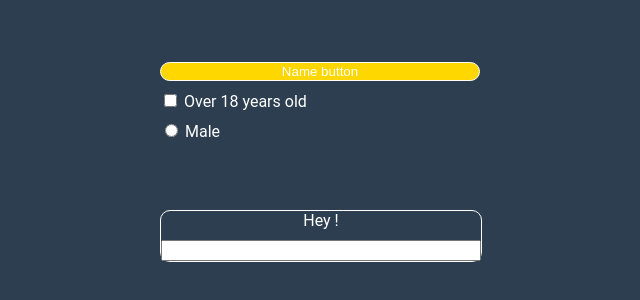
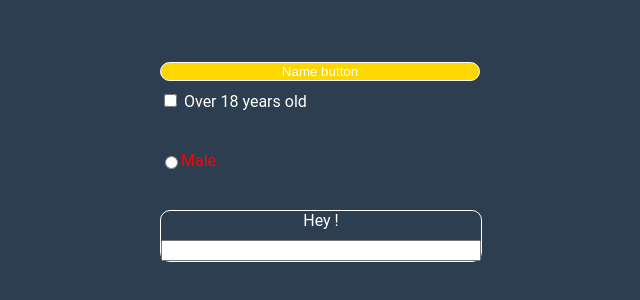
Before and after one commit to poS31d0n/components-vue-3, a Vue app: page / in a window 1280 px wide. Shown: the part 238-538 px from the top of the page, without its empty margins (320-960 px from the left). Built offline with nearby package versions, Linux system fonts and the light colour scheme.

Commit message:
try fix scss

```diff
--- a/src/components/Input/Input.scss
+++ b/src/components/Input/Input.scss
@@ -1,16 +1,16 @@
 
 .input {
-    display: flex;
-    text-align: center;
-    width: 100%;
-    border: 1px solid white;
-    border-radius: 10px;
+  display: flex;
+  text-align: center;
+  width: 100%;
+  border: 1px solid white;
+  border-radius: 10px;
 
-  &__label {
-
+  &.input__label {
+    color: red;
   }
-  &_input {
-
+  &.input__input{
+    color: blue;
   }
   &_disabled {
     background: grey;
--- a/src/components/Radio/Radio.scss
+++ b/src/components/Radio/Radio.scss
@@ -1,4 +1,13 @@
 label {
+  display: flex;
+
+  align-items: center;
+
   width: 100%;
   height: 100%;
+  color: red;
+  &input {
+
+
+  }
 }
```
